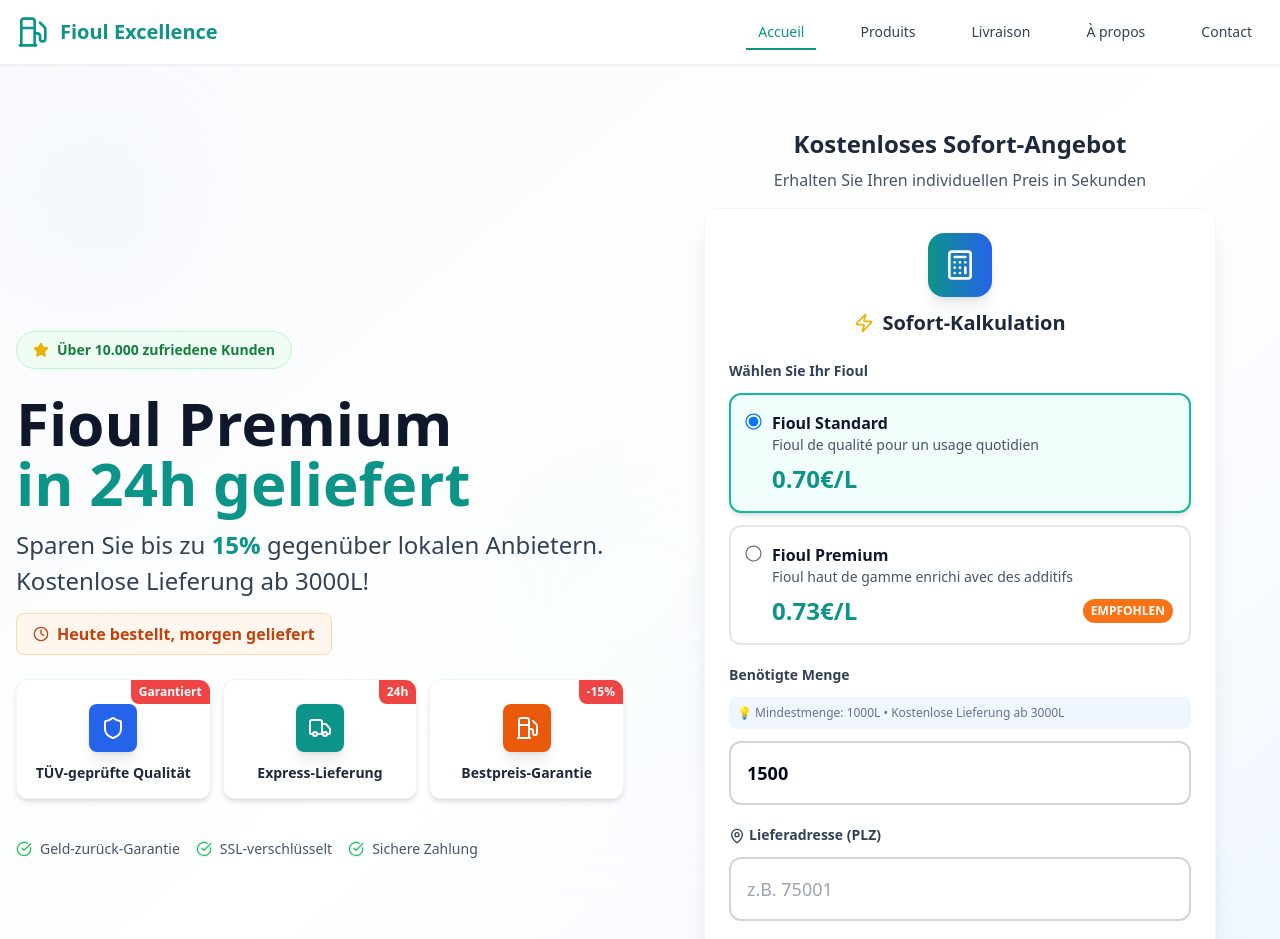
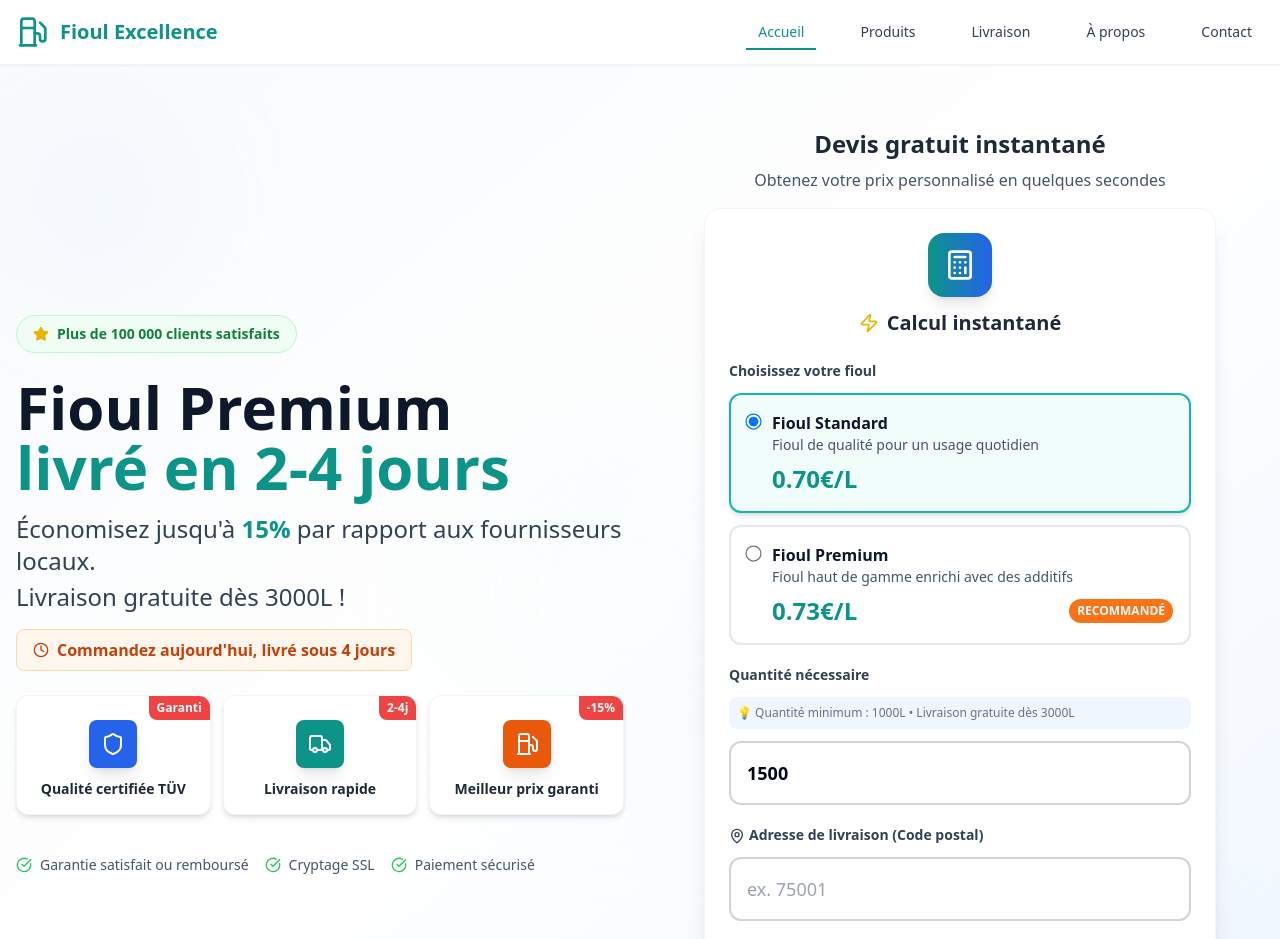
Before and after one commit to dawnriekmann/fioul-excellence-accueil-react, a React (Vite) app: page / in a window 1280 px wide. Shown: the top 939 px of the page. Built offline with nearby package versions, Linux system fonts and the light colour scheme.

Commit message:
Refactor: French Hero section adaptation
Adapt the Hero section text to French, incorporating the provided information ("2-4 Tage Lieferung" -> "Livraison 2-4 jours", "über 100.000 Kunden" -> "Plus de 100 000 clients").  Keep the price calculator in French.
-edited `src/components/Hero.tsx`

```diff
--- a/src/components/Hero.tsx
+++ b/src/components/Hero.tsx
@@ -26,7 +26,7 @@ const Hero = () => {
             {/* Trust badge */}
             <div className="inline-flex items-center bg-green-50 border border-green-200 rounded-full px-4 py-2 text-sm font-semibold text-green-700">
               <Star className="w-4 h-4 mr-2 text-yellow-500 fill-current" />
-              Über 10.000 zufriedene Kunden
+              Plus de 100 000 clients satisfaits
             </div>
 
             <div className="space-y-4">
@@ -35,28 +35,28 @@ const Hero = () => {
                   Fioul Premium
                 </span>
                 <span className="text-teal-600 block">
-                  in 24h geliefert
+                  livré en 2-4 jours
                 </span>
               </h1>
 
               <p className="text-xl lg:text-2xl text-slate-700 font-medium leading-relaxed max-w-2xl mx-auto lg:mx-0">
-                Sparen Sie bis zu <span className="text-teal-600 font-bold">15%</span> gegenüber lokalen Anbietern.
-                <span className="block mt-1">Kostenlose Lieferung ab 3000L!</span>
+                Économisez jusqu'à <span className="text-teal-600 font-bold">15%</span> par rapport aux fournisseurs locaux.
+                <span className="block mt-1">Livraison gratuite dès 3000L !</span>
               </p>
 
               {/* Urgency element */}
               <div className="inline-flex items-center bg-orange-50 border border-orange-200 rounded-lg px-4 py-2 text-orange-700 font-semibold">
                 <Clock className="w-4 h-4 mr-2" />
-                Heute bestellt, morgen geliefert
+                Commandez aujourd'hui, livré sous 4 jours
               </div>
             </div>
 
             {/* Enhanced Feature Cards with conversion elements */}
             <div className="grid grid-cols-1 sm:grid-cols-3 gap-3 max-w-lg mx-auto lg:max-w-none">
               {[
-                { icon: Shield, text: "TÜV-geprüfte Qualität", color: "bg-blue-600", badge: "Garantiert" },
-                { icon: Truck, text: "Express-Lieferung", color: "bg-teal-600", badge: "24h" },
-                { icon: Fuel, text: "Bestpreis-Garantie", color: "bg-orange-600", badge: "-15%" }
+                { icon: Shield, text: "Qualité certifiée TÜV", color: "bg-blue-600", badge: "Garanti" },
+                { icon: Truck, text: "Livraison rapide", color: "bg-teal-600", badge: "2-4j" },
+                { icon: Fuel, text: "Meilleur prix garanti", color: "bg-orange-600", badge: "-15%" }
               ].map((feature, index) => (
                 <div
                   key={index}
@@ -81,15 +81,15 @@ const Hero = () => {
             <div className="flex flex-wrap justify-center lg:justify-start items-center gap-4 pt-4">
               <div className="flex items-center text-sm text-slate-600">
                 <CheckCircle className="w-4 h-4 mr-2 text-green-500" />
-                Geld-zurück-Garantie
+                Garantie satisfait ou remboursé
               </div>
               <div className="flex items-center text-sm text-slate-600">
                 <CheckCircle className="w-4 h-4 mr-2 text-green-500" />
-                SSL-verschlüsselt
+                Cryptage SSL
               </div>
               <div className="flex items-center text-sm text-slate-600">
                 <CheckCircle className="w-4 h-4 mr-2 text-green-500" />
-                Sichere Zahlung
+                Paiement sécurisé
               </div>
             </div>
           </motion.div>
@@ -104,10 +104,10 @@ const Hero = () => {
             {/* CTA Header for calculator */}
             <div className="text-center mb-4">
               <h3 className="text-2xl font-bold text-slate-800 mb-2">
-                Kostenloses Sofort-Angebot
+                Devis gratuit instantané
               </h3>
               <p className="text-slate-600">
-                Erhalten Sie Ihren individuellen Preis in Sekunden
+                Obtenez votre prix personnalisé en quelques secondes
               </p>
             </div>
 
@@ -117,7 +117,7 @@ const Hero = () => {
             <div className="mt-4 text-center">
               <div className="flex items-center justify-center text-sm text-slate-500">
                 <Shield className="w-4 h-4 mr-2" />
-                100% unverbindlich • Keine versteckten Kosten
+                100% sans engagement • Aucun frais caché
               </div>
             </div>
           </motion.div>
--- a/src/components/PriceCalculator.tsx
+++ b/src/components/PriceCalculator.tsx
@@ -86,7 +86,7 @@ const PriceCalculator = () => {
           <div className="flex items-center justify-center space-x-2">
             <Zap className="w-5 h-5 text-yellow-500" />
             <h3 className="text-xl font-bold text-slate-800">
-              Sofort-Kalkulation
+              Calcul instantané
             </h3>
           </div>
         </div>
@@ -94,7 +94,7 @@ const PriceCalculator = () => {
         <div className="space-y-5">
           {/* Product Selection with enhanced styling */}
           <div className="space-y-3">
-            <label className="block text-sm font-bold text-slate-700">Wählen Sie Ihr Fioul</label>
+            <label className="block text-sm font-bold text-slate-700">Choisissez votre fioul</label>
             <div className="space-y-3">
               {Object.entries(heizölConfig.products).map(([key, prod]) => (
                 <motion.label
@@ -126,7 +126,7 @@ const PriceCalculator = () => {
                           </div>
                           {key === 'premium' && (
                             <span className="bg-orange-500 text-white text-xs font-bold px-2 py-1 rounded-full">
-                              EMPFOHLEN
+                              RECOMMANDÉ
                             </span>
                           )}
                         </div>
@@ -140,9 +140,9 @@ const PriceCalculator = () => {
 
           {/* Enhanced Quantity Input */}
           <div className="space-y-3">
-            <label className="block text-sm font-bold text-slate-700">Benötigte Menge</label>
+            <label className="block text-sm font-bold text-slate-700">Quantité nécessaire</label>
             <div className="text-xs text-slate-500 bg-blue-50 p-2 rounded-lg">
-              💡 Mindestmenge: {heizölConfig.limits.minLiters}L • Kostenlose Lieferung ab 3000L
+              💡 Quantité minimum : {heizölConfig.limits.minLiters}L • Livraison gratuite dès 3000L
             </div>
             <motion.input
               type="number"
@@ -159,11 +159,11 @@ const PriceCalculator = () => {
           <div className="space-y-3">
             <label className="block text-sm font-bold text-slate-700">
               <MapPin className="w-4 h-4 inline mr-1" />
-              Lieferadresse (PLZ)
+              Adresse de livraison (Code postal)
             </label>
             <motion.input
               type="text"
-              placeholder="z.B. 75001"
+              placeholder="ex. 75001"
               value={postalCode}
               onChange={(e) => setPostalCode(e.target.value)}
               className="w-full px-4 py-4 border-2 border-gray-300 rounded-xl focus:ring-2 focus:ring-teal-500 focus:border-teal-500 transition-all duration-200 text-lg"
@@ -182,12 +182,12 @@ const PriceCalculator = () => {
             {isCalculating ? (
               <div className="flex items-center justify-center">
                 <div className="animate-spin rounded-full h-5 w-5 border-b-2 border-white mr-2"></div>
-                Berechnung läuft...
+                Calcul en cours...
               </div>
             ) : (
               <div className="flex items-center justify-center">
                 <Euro className="w-5 h-5 mr-2" />
-                Preis jetzt berechnen
+                Calculer le prix maintenant
               </div>
             )}
           </motion.button>
@@ -202,12 +202,12 @@ const PriceCalculator = () => {
             >
               {/* Savings highlight */}
               <div className="bg-green-500 text-white rounded-lg p-3 text-center font-bold">
-                🎉 Sie sparen ca. {savings}€ gegenüber lokalen Anbietern!
+                🎉 Vous économisez environ {savings}€ par rapport aux fournisseurs locaux !
               </div>
 
               <h4 className="font-bold text-slate-800 flex items-center text-lg">
                 <ShoppingCart className="w-5 h-5 mr-2 text-teal-600" />
-                Ihr persönliches Angebot
+                Votre devis personnalisé
               </h4>
 
               <div className="space-y-3 text-base">
@@ -218,13 +218,13 @@ const PriceCalculator = () => {
                 <div className="flex justify-between items-center">
                   <span className="flex items-center font-medium">
                     <Truck className="w-4 h-4 mr-1" />
-                    Express-Lieferung
-                    {deliveryFee === 0 && <span className="text-green-600 ml-2 text-sm font-bold bg-green-100 px-2 py-1 rounded-full">KOSTENLOS</span>}
+                    Livraison express
+                    {deliveryFee === 0 && <span className="text-green-600 ml-2 text-sm font-bold bg-green-100 px-2 py-1 rounded-full">GRATUITE</span>}
                   </span>
                   <span className="font-bold text-lg">{deliveryFee.toFixed(2)}€</span>
                 </div>
                 <div className="border-t-2 border-slate-200 pt-3 flex justify-between font-bold text-xl">
-                  <span>Gesamtpreis</span>
+                  <span>Prix total</span>
                   <span className="text-teal-600">{total.toFixed(2)}€</span>
                 </div>
               </div>
@@ -236,11 +236,11 @@ const PriceCalculator = () => {
                 whileTap={{ scale: 0.98 }}
               >
                 <ShoppingCart className="w-5 h-5" />
-                <span>Jetzt bestellen - 24h Lieferung</span>
+                <span>Commander maintenant - Livraison 2-4 jours</span>
               </motion.button>
 
               <div className="text-center text-sm text-slate-500">
-                ✓ Sichere Zahlung • ✓ Geld-zurück-Garantie • ✓ TÜV-geprüft
+                ✓ Paiement sécurisé • ✓ Garantie satisfait ou remboursé • ✓ Certifié TÜV
               </div>
             </motion.div>
           )}
```
